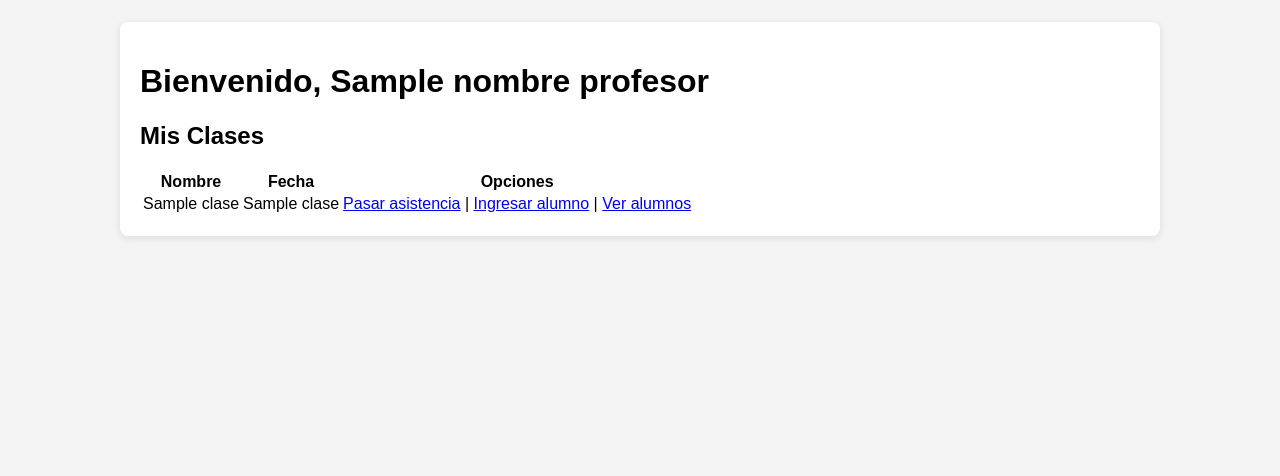
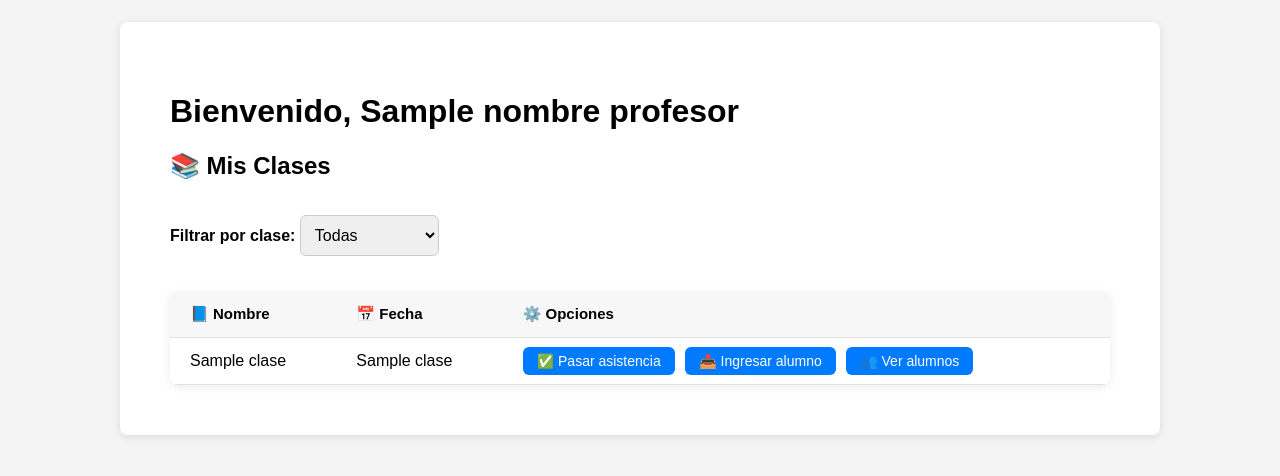
Before and after one commit to Gamox321/asistencia_IDuoc, a Flask app: template app/templates/clases.html in a window 1280 px wide. Shown: the part 38-514 px from the top of the page. Run offline with Flask 3, Linux system fonts and the light colour scheme; the template is opened without the code that fills it: most values are stand-ins (such as "Sample title", 1, 10 or a date in 2020).

Commit message:
estilo a la pagina clase

```diff
--- a/app/static/css/style.css
+++ b/app/static/css/style.css
@@ -43,3 +43,61 @@
 .btn-inicio-sesion:hover {
     background-color: #0056b3;
 }
+
+.contenedor-clases {
+    padding: 30px;
+}
+
+.tabla-clases {
+    width: 100%;
+    border-collapse: collapse;
+    margin-top: 20px;
+    background: white;
+    border-radius: 8px;
+    box-shadow: 0 2px 10px rgba(0,0,0,0.08);
+    overflow: hidden;
+}
+
+.tabla-clases th, .tabla-clases td {
+    padding: 14px 20px;
+    text-align: left;
+    border-bottom: 1px solid #e0e0e0;
+}
+
+.tabla-clases th {
+    background-color: #f7f7f7;
+    font-weight: 600;
+    font-size: 15px;
+}
+
+.tabla-clases tr:hover {
+    background-color: #f0f8ff;
+}
+
+.btn {
+    background-color: #007bff;
+    color: white;
+    padding: 6px 14px;
+    margin-right: 6px;
+    border-radius: 6px;
+    text-decoration: none;
+    font-size: 14px;
+    transition: background-color 0.3s ease;
+}
+
+.btn:hover {
+    background-color: #0056b3;
+}
+
+.input-buscador {
+    padding: 10px;
+    margin: 15px 0;
+    font-size: 16px;
+    border-radius: 6px;
+    border: 1px solid #ccc;
+}
+
+.input-buscador:focus {
+    border-color: #007bff;
+    outline: none;
+}
--- a/app/templates/clases.html
+++ b/app/templates/clases.html
@@ -2,29 +2,61 @@
 {% block title %}Mis Clases{% endblock %}
 
 {% block content %}
+<div class="contenedor-clases">
     <h1>Bienvenido, {{ nombre_profesor }}</h1>
-<h2>Mis Clases</h2>
+    <h2>📚 Mis Clases</h2>
+
+    <!-- Filtro desplegable -->
+    <label for="filtro-clase"><strong>Filtrar por clase:</strong></label>
+    <select id="filtro-clase" class="input-buscador">
+        <option value="todas">Todas</option>
+        {% for clase in clases %}
+            <option value="{{ clase[1] | lower | replace(' ', '-') }}">{{ clase[1] }}</option>
+        {% endfor %}
+    </select>
 
     {% if clases %}
-    <table>
+    <table class="tabla-clases">
+        <thead>
             <tr>
-            <th>Nombre</th>
-            <th>Fecha</th>
-            <th>Opciones</th>
+                <th>📘 Nombre</th>
+                <th>📅 Fecha</th>
+                <th>⚙️ Opciones</th>
             </tr>
+        </thead>
+        <tbody>
             {% for clase in clases %}
-        <tr>
+            <tr class="fila-clase" data-nombre="{{ clase[1] | lower | replace(' ', '-') }}">
                 <td>{{ clase[1] }}</td>
                 <td>{{ clase[2] }}</td>
                 <td>
-                <a href="{{ url_for('asistencia', clase_id=clase[0]) }}">Pasar asistencia</a> |
-                <a href="{{ url_for('ingresar_alumno', clase_id=clase[0]) }}">Ingresar alumno</a> |
-                <a href="{{ url_for('listar_alumnos', clase_id=clase[0]) }}">Ver alumnos</a>
+                    <a href="{{ url_for('asistencia', clase_id=clase[0]) }}" class="btn">✅ Pasar asistencia</a>
+                    <a href="{{ url_for('ingresar_alumno', clase_id=clase[0]) }}" class="btn">📤 Ingresar alumno</a>
+                    <a href="{{ url_for('listar_alumnos', clase_id=clase[0]) }}" class="btn">👥 Ver alumnos</a>
                 </td>
             </tr>
             {% endfor %}
+        </tbody>
     </table>
     {% else %}
-    <p>No tienes clases registradas.</p>
+    <p>No hay clases asignadas aún.</p>
     {% endif %}
+</div>
+
+<!-- Script para filtrar por clase -->
+<script>
+document.getElementById('filtro-clase').addEventListener('change', function () {
+    const seleccion = this.value;
+    const filas = document.querySelectorAll('.fila-clase');
+
+    filas.forEach(fila => {
+        const nombreClase = fila.getAttribute('data-nombre');
+        if (seleccion === 'todas' || nombreClase === seleccion) {
+            fila.style.display = '';
+        } else {
+            fila.style.display = 'none';
+        }
+    });
+});
+</script>
 {% endblock %}
```
Lines whose indentation alone changed are shown as unchanged.
